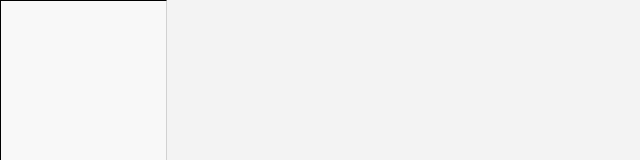
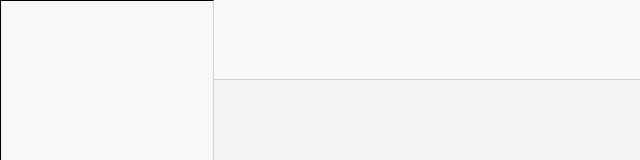
Before and after one commit to Efandio/Proment, a React (Vite) app: page / in a window 1280 px wide. Shown: the top 160 px of the page, without its empty margins (0-640 px from the left). Built offline with nearby package versions, Linux system fonts and the light colour scheme.

Commit message:
init structure

```diff
--- a/src/App.tsx
+++ b/src/App.tsx
@@ -6,7 +6,7 @@ function App() {
     <div className="w-screen h-screen bg-BackgroundLight flex">
 
 {/* Sidebar Container */}
-        <div className="w-[50vw] md:w-[40vw] lg:w-[15vw] h-full border border-r-LightStroke bg-CardAndSidebar">
+        <div className="w-full lg:w-[20vw] h-full border border-r-LightStroke bg-CardAndSidebar">
 
         </div>
 
@@ -15,7 +15,7 @@ function App() {
         <div className="w-full h-full">
 
         {/* Header */}
-          <div className="w-full flex items-center">
+          <div className="w-full h-[8vh] lg:h-[10vh] bg-CardAndSidebar border-b border-b-LightStroke flex items-center">
 
           </div>
 
```
